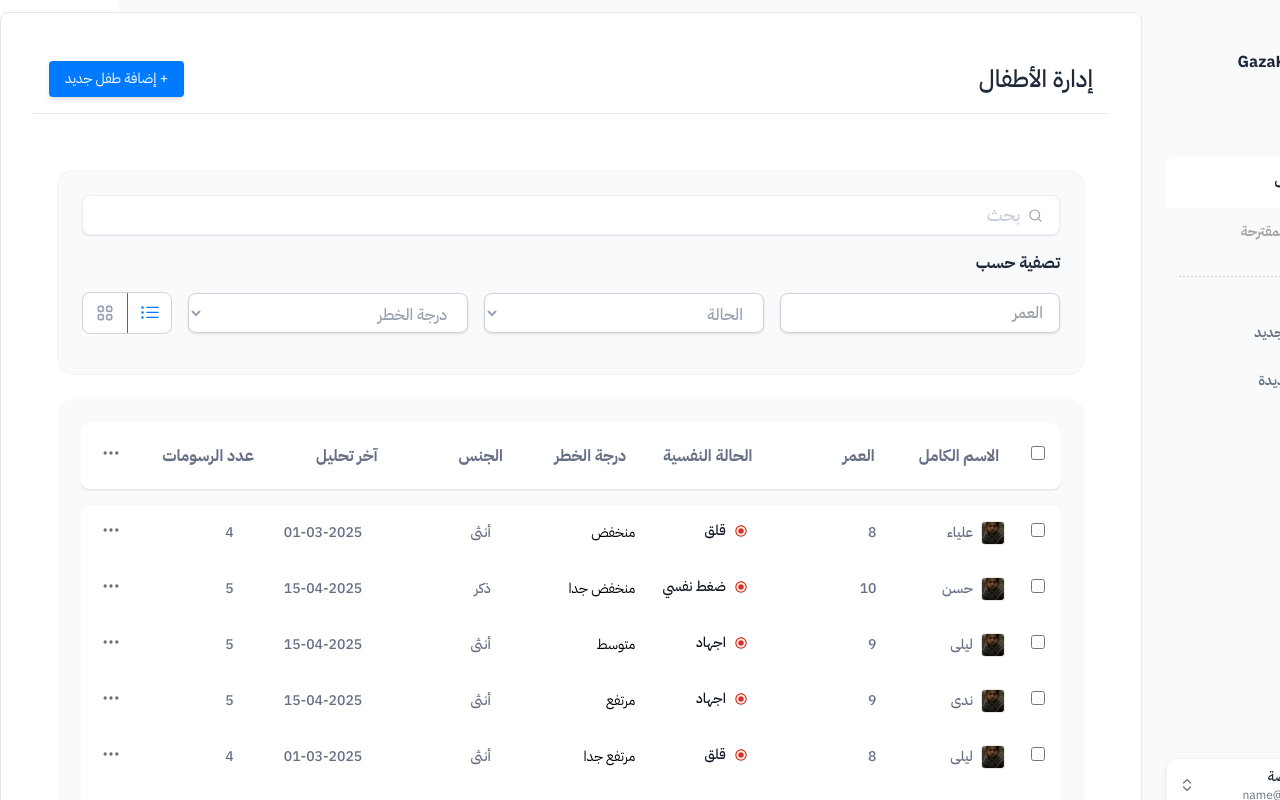
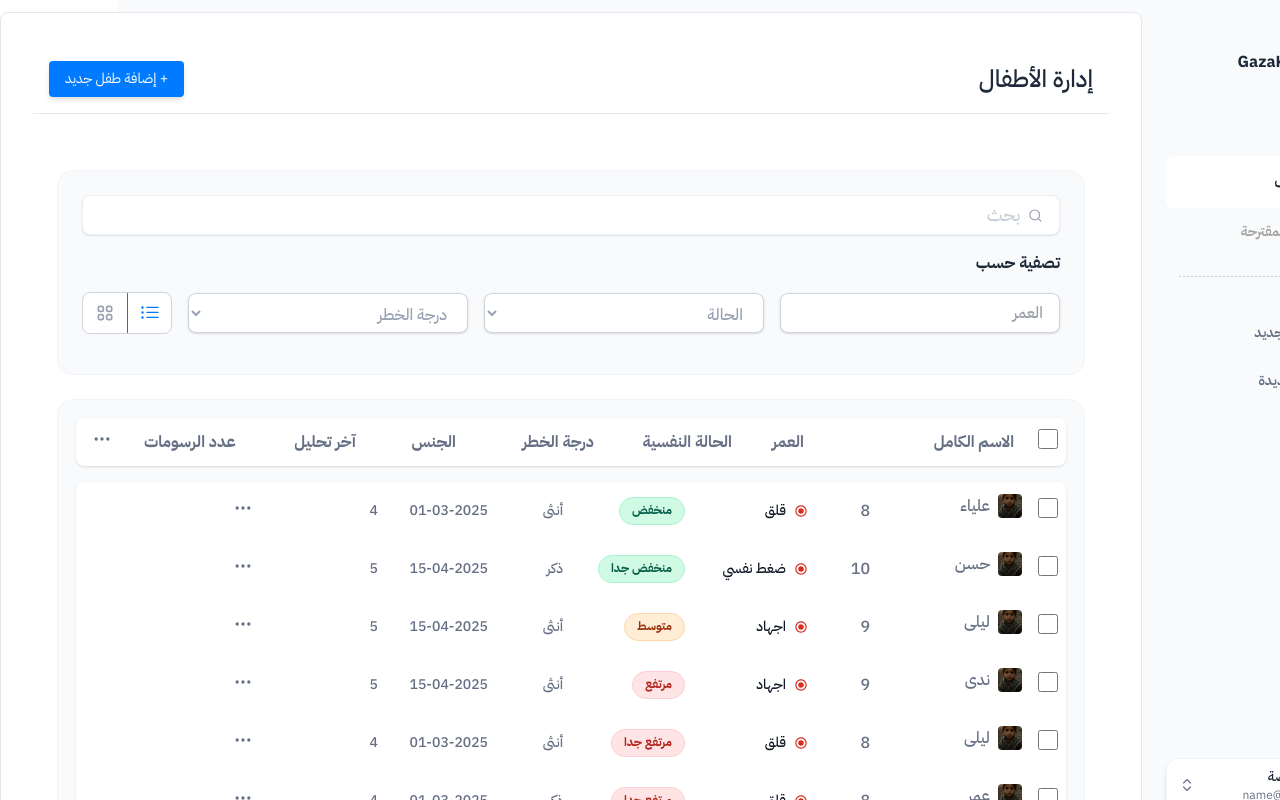
Before and after one commit to nureddin9932/gaza-mind, a React (Vite) app: page /dashboard/Main in a window 1280 px wide. Both pictures are taken after a click on the button 31 px from the left and 313 px from the top of the page. Shown: the top 800 px of the page. Built offline with nearby package versions, Linux system fonts and the light colour scheme.

Commit message:
WIP: update FilterView

```diff
--- a/src/ChildrenManagement/FilterView.jsx
+++ b/src/ChildrenManagement/FilterView.jsx
@@ -3,45 +3,48 @@ import React, { useState } from "react";
 import { IoMdRadioButtonOn } from "react-icons/io";
 import { HiOutlineDotsHorizontal } from "react-icons/hi";
 
+// ✅ Extracted Risk Level Badge
+function RiskLevelBadge({ level }) {
+  let className =
+    "inline-flex items-center justify-center font-bold text-[12px] rounded-full px-3 py-1 font-['IBM_Plex_Sans_Arabic'] whitespace-nowrap";
+  if (level === "متوسط") {
+    className += " text-[#9A3412] bg-[#FFEDD5] border border-[#FED7AA]";
+  } else if (["منخفض", "منخفض جدا"].includes(level)) {
+    className += " text-[#065F46] bg-[#D1FAE5] border border-[#A7F3D0]";
+  } else if (["مرتفع", "مرتفع جدا"].includes(level)) {
+    className += " text-[#B42318] bg-[#FFE4E6] border border-[#FECDD3]";
+  } else {
+    className += " text-[#667085] bg-gray-100";
+  }
+  return <span className={className}>{level}</span>;
+}
+
 function ChildCard({ name, age, mentalState, riskLevel, image }) {
-  const getRiskLevelStyle = (level) => {
-    if (level === "متوسط") {
-      return "inline-flex items-center justify-center font-semibold text-xs text-center text-[#9A3412] leading-[20px] font-['IBM_Plex_Sans_Arabic'] gap-[3px] rounded-full px-[24px] h-[20px] bg-[#FFEDD5] border border-[#FED7AA]";
-    } else if (["منخفض", "منخفض جدا"].includes(level)) {
-      return "inline-flex items-center justify-center font-semibold text-xs text-[#065F46] font-['IBM_Plex_Sans_Arabic'] gap-[3px] rounded-full px-[24px] h-[20px] bg-[#D1FAE5] border border-[#A7F3D0]";
-    } else if (["مرتفع", "مرتفع جدا"].includes(level)) {
-      return "inline-flex items-center justify-center font-semibold text-xs text-[#B42318] font-['IBM_Plex_Sans_Arabic'] gap-[3px] rounded-full px-[24px] h-[20px] bg-[#FFE4E6] border border-[#FECDD3]";
-    } else {
-      return "font-medium text-sm text-[#667085] font-['IBM_Plex_Sans_Arabic']";
-    }
-  };
-
   return (
-    <div className="bg-white rounded-[16px] border border-[#EAECF0] p-4 shadow-sm text-right font-['IBM_Plex_Sans_Arabic']">
+    <div className="w-full  h-[300px] bg-white rounded-[16px] border border-[#EAECF0] p-4 shadow-sm text-right font-['IBM_Plex_Sans_Arabic'] flex flex-col">
+      <div className="w-full h-[140px] mb-4 overflow-hidden rounded-[12px]">
         <img
-        src={image}
+          src={image || "/src/assets/image.png"}
           alt={name}
-        className="w-full h-[160px] object-cover rounded-[12px] mb-4"
+          className="w-full h-full object-cover"
         />
-      <div className="flex justify-between items-center">
-        <h3 className="font-bold text-[16px] text-[#101828]">{name}</h3>
+      </div>
+      <div className="flex justify-between items-center mb-3">
+        <h3 className="font-medium text-[16px] text-[#101828] ">{name}</h3>
         <p className="text-[#475467] text-[13px] font-semibold">{age} عام</p>
       </div>
-      <div className="mt-3 flex flex-col gap-2">
-        {/* الحالة النفسية */}
-        <div className="flex justify-between items-center bg-[#F9FAFB] rounded-[8px] p-2">
-          <p className="text-[#667085] text-[13px]">الحالة النفسية</p>
+      <div className="flex justify-between items-center bg-[#F9FAFB] rounded-[8px] p-2 mb-2">
+        <span className="text-[#667085] text-[12px] font-medium">الحالة النفسية</span>
         <div className="flex items-center gap-1">
-            <IoMdRadioButtonOn className="text-[#D92D20]" />
-            <span>{mentalState}</span>
+          <IoMdRadioButtonOn className="text-[#D92D20] w-3 h-3" />
+          <span className="text-[#1D2939] text-[12px] font-medium">
+            {mentalState}
+          </span>
         </div>
       </div>
-
-        {/* درجة الخطر */}
       <div className="flex justify-between items-center bg-[#F9FAFB] rounded-[8px] p-2">
-          <p className="text-[#667085] text-[13px]">درجة الخطر</p>
-          <span className={getRiskLevelStyle(riskLevel)}>{riskLevel}</span>
-        </div>
+        <span className="text-[#667085] text-[12px] font-medium">درجة الخطر</span>
+        <RiskLevelBadge level={riskLevel} />
       </div>
     </div>
   );
@@ -51,56 +54,23 @@ function ChildCard({ name, age, mentalState, riskLevel, image }) {
   const [openMenuId, setOpenMenuId] = useState(null);
   const [bulkMenuOpen, setBulkMenuOpen] = useState(false);
   const [selectedIds, setSelectedIds] = useState([]);
-  const children = childrenData; // ✅ use prop from Main
 
-  // ✅ Apply filters here
-  const filteredChildren = children.filter((child) => {
-    const matchesSearch =
-      !filters?.search ||
-      child.name.toLowerCase().includes(filters.search.toLowerCase());
-    const matchesAge = !filters?.age || String(child.age) === String(filters.age);
+  // ✅ Apply filters
+  const filteredChildren = childrenData.filter((child) => {
+    const search = filters?.search?.trim().toLowerCase();
+    const matchesSearch = !search || child.name.toLowerCase().includes(search);
+    const matchesAge =
+      !filters?.age || String(child.age) === String(filters.age);
     const matchesMental =
       !filters?.mentalState || child.mentalState === filters.mentalState;
     const matchesRisk =
       !filters?.riskLevel || child.riskLevel === filters.riskLevel;
-
     return matchesSearch && matchesAge && matchesMental && matchesRisk;
   });
 
-  const toggleRowMenu = (id) => {
-    setOpenMenuId((prev) => (prev === id ? null : id));
+  const handleSelectAll = (e) => {
+    setSelectedIds(e.target.checked ? filteredChildren.map((c) => c.id) : []);
   };
-
-  const handleBulkMenuClick = () => {
-    if (selectedIds.length > 0) {
-      setBulkMenuOpen((prev) => !prev);
-    }
-  };
-
-  const handleEdit = (id) => {
-    console.log("Edit row:", id);
-  };
-
-  const handleDelete = (id) => {
-    console.log("Delete row:", id);
-  };
-
-  const handleBulkEdit = () => {
-    console.log("Edit selected rows:", selectedIds);
-  };
-
-  const handleBulkDelete = () => {
-    console.log("Delete selected rows:", selectedIds);
-  };
-
-  const handleSelectAll = (e) => {
-    if (e.target.checked) {
-      setSelectedIds(filteredChildren.map((child) => child.id));
-    } else {
-      setSelectedIds([]);
-    }
-  };
-
   const handleSelectRow = (id) => {
     setSelectedIds((prev) =>
       prev.includes(id) ? prev.filter((i) => i !== id) : [...prev, id]
@@ -108,72 +78,80 @@ function ChildCard({ name, age, mentalState, riskLevel, image }) {
   };
 
   return (
-    <div className=" bg-[#F9FAFB] rounded-[16px] p-6 flex flex-col gap-6">
+    <div className="w-full max-w-[1172px] mx-auto">
       {viewMode === "grid" ? (
-        <div className="p-6 grid grid-cols-1 sm:grid-cols-2 md:grid-cols-3 lg:grid-cols-4 gap-6">
+        // Grid View
+        <div className="rounded-[16px] border border-[#F2F4F7] bg-[#F9FAFB] p-[18px] flex flex-col gap-[16px] text-right">
+          <div className="flex justify-center">
+            <div className="w-full max-w-[1038px] grid grid-cols-4 gap-[18px] ">
               {filteredChildren.map((child) => (
-            <ChildCard
-              key={child.id}
-              name={child.name}
-              age={child.age}
-              mentalState={child.mentalState}
-              riskLevel={child.riskLevel}
-              image="/src/assets/image.png"
-            />
+                <ChildCard key={child.id} {...child} image={child.image} />
               ))}
             </div>
+          </div>
+        </div>
       ) : (
-        <div className="overflow-x-auto space-y-4">
+        // Table View
+        <div className="rounded-[16px] border border-[#F2F4F7] bg-[#F9FAFB] p-[18px] flex flex-col gap-[16px] text-right">
           <div className="bg-white rounded-lg shadow-sm">
-            <table className="w-full text-sm font-['IBM_Plex_Sans_Arabic']">
+            <table className="w-full table-auto text-sm font-['IBM_Plex_Sans_Arabic']">
               <thead>
                 <tr>
-                  <th className="p-4 text-right w-[40px]">
+                  {/* Checkbox Column */}
+                  <th className="w-[48px] h-[48px] px-2 py-2   ">
                     <input
                       type="checkbox"
                       onChange={handleSelectAll}
-                      className="w-[14px] h-[14px]"
+                      className="w-[20px] h-[20px] "
                     />
                   </th>
 
-                  <th className="p-4 text-[#667085] font-bold text-base text-right w-[140px]">
+                  {/* Name Column */}
+                  <th className="  w-[140px] h-[48px] px-1 py-2 flex items-center gap-[8px] text-right text-[#667085] font-bold text-base whitespace-nowrap">
                     الاسم الكامل
                   </th>
-                  <th className="p-4 text-[#667085] font-bold text-base text-right w-[140px]">
+
+                  {/* Age Column */}
+                  <th className="w-[72px] h-[48px] px-4  py-2 text-right text-[#667085] font-bold text-base whitespace-nowrap">
                     العمر
                   </th>
-                  <th className="p-4 text-[#667085] font-bold text-base text-right w-[140px]">
+
+                  {/* Mental State Column */}
+                  <th className=" w-[138px] h-[48px] px-4 py-2 text-right text-[#667085] font-bold text-base whitespace-nowrap">
                     الحالة النفسية
                   </th>
-                  <th className="p-4 text-[#667085] font-bold text-base text-right w-[140px]">
+
+                  {/* Risk Level Column */}
+                  <th className=" w-[138px] h-[48px] px-4 py-2 text-right text-[#667085] font-bold text-base whitespace-nowrap">
                     درجة الخطر
                   </th>
-                  <th className="p-4 text-[#667085] font-bold text-base text-right w-[140px]">
+
+                  {/* Gender Column */}
+                  <th className="w-[100px] h-[48px]  px-4 py-2 text-right text-[#667085] font-bold text-base whitespace-nowrap">
                     الجنس
                   </th>
-                  <th className="p-4 text-[#667085] font-bold text-base text-right w-[140px]">
+
+                  {/* Last Analysis Column */}
+                  <th className=" w-[120px] h-[48px] px-4 py-2 text-right text-[#667085] font-bold text-base whitespace-nowrap">
                     آخر تحليل
                   </th>
-                  <th className="p-4 text-[#667085] font-bold text-base text-right w-[140px]">
+
+                  {/* Drawings Column */}
+                  <th className=" w-[120px] h-[48px] px-4 py-2 text-right text-[#667085] font-bold text-base whitespace-nowrap">
                     عدد الرسومات
                   </th>
-                  <th className="p-5 text-right w-[40px] relative">
-                    <button onClick={handleBulkMenuClick}>
+
+                  {/* Actions Column */}
+                  <th className="w-[48px] h-[48px] px-4 py-2 text-right relative">
+                    <button onClick={() => setBulkMenuOpen((p) => !p)}>
                       <HiOutlineDotsHorizontal className="w-5 h-5 text-[#667085]" />
                     </button>
-
                     {selectedIds.length > 0 && bulkMenuOpen && (
-                      <div className="absolute left-0 top-full mt-2 bg-white border border-gray-200 rounded-md shadow-md z-10 w-[100px] text-sm font-['IBM_Plex_Sans_Arabic']">
-                        <button
-                          onClick={handleBulkEdit}
-                          className="block w-full px-3 py-2 text-right hover:bg-gray-50"
-                        >
+                      <div className="absolute left-0 top-full mt-2 bg-white border border-gray-200 rounded-md shadow-md z-10 w-[100px] text-sm">
+                        <button className="block w-full px-3 py-2 text-right hover:bg-gray-50">
                           تعديل
                         </button>
-                        <button
-                          onClick={handleBulkDelete}
-                          className="block w-full px-3 py-2 text-right hover:bg-gray-50 text-[#B42318]"
-                        >
+                        <button className="block w-full px-3 py-2 text-right hover:bg-gray-50 text-[#B42318]">
                           حذف
                         </button>
                       </div>
@@ -184,9 +162,8 @@ function ChildCard({ name, age, mentalState, riskLevel, image }) {
             </table>
           </div>
 
-          {/* الجسم (الأسطر) */}
           <div className="bg-white rounded-lg shadow-sm">
-            <table className="w-full table-fixed text-sm font-['IBM_Plex_Sans_Arabic']">
+            <table className="w-full table-auto text-sm font-['IBM_Plex_Sans_Arabic']">
               <tbody>
                 {filteredChildren.map((child) => (
                   <tr
@@ -195,61 +172,59 @@ function ChildCard({ name, age, mentalState, riskLevel, image }) {
                       selectedIds.includes(child.id) ? "bg-[#6eb3fe65]" : ""
                     }`}
                   >
-                    <td className="p-4 text-right w-[40px]">
+                    <td className="w-[40px] h-[48px] px-2 py-2  ">
                       <input
                         type="checkbox"
                         checked={selectedIds.includes(child.id)}
                         onChange={() => handleSelectRow(child.id)}
-                        className="w-[14px] h-[14px]"
+                        className=" w-[20px] h-[20px]"
                       />
                     </td>
-
-                    <td className="p-4 text-right font-medium text-sm text-[#667085]">
-                      <div className="flex items-center gap-2 ">
+                    <td className=" w-[140px] h-[48px] px-1 py-3 text-right text-[#667085] font-medium text-base whitespace-nowrap ">
+  <div className="flex gap-2 justify-start  h-full">
     <img
       src={child.image || "/src/assets/image.png"}
       alt={child.name}
-                          className="w-[24px] h-[24px] rounded-[4px] border border-[#18181B1A] object-cover"
+      className=" w-[24px] h-[24px] rounded-[4px]  border-0.6 border-[#18181B1A] object-cover"
     />
     <span>{child.name}</span>
   </div>
 </td>
 
-                    <td className="p-4 text-right font-medium text-sm text-[#667085]">
+<td className="w-[66px] h-[48px] px-4 py-2 font-medium text-right text-[#667085] text-base whitespace-nowrap">
   {child.age}
 </td>
-                    <td className="p-4 flex items-center gap-2 text-right font-medium text-sm text-[#101828]">
+                  <td className=" w-[127px] h-[48px] px-3 py-2 text-right font-medium text-[#101828]">
+  <div className="flex items-center gap-2 justify-start h-full">
     <IoMdRadioButtonOn className="text-[#D92D20]" />
-                      {child.mentalState}
+    <span>{child.mentalState}</span>
+  </div>
 </td>
-                    <td className="text-right">{child.riskLevel}</td>
 
-                    <td className="p-4 text-right font-medium text-sm text-[#667085]">
-                      {child.gender}
+<td className="w-[114px] h-[48px] px-2 py-2 text-right  ">
+  <div className="flex items-center justify-start h-full">
+    <RiskLevelBadge level={child.riskLevel} />
+  </div>
 </td>
-                    <td className="p-4 text-right font-medium text-sm text-[#667085]">
-                      {child.lastAnalysis}
-                    </td>
-                    <td className="p-4 text-right font-medium text-sm text-[#667085]">
-                      {child.drawings}
-                    </td>
-                    <td className=" text-right w-[40px] relative">
-                      <button onClick={() => toggleRowMenu(child.id)}>
+                    <td className="  w-[83px] h-[48px] px-4 py-2 font-medium text-right text-[#667085]">{child.gender}</td>
+                    <td className=" w-[102px] h-[48px] px-2 py-2 font-medium text-right text-[#667085]">{child.lastAnalysis}</td>
+                    <td className=" w-[125px] h-[48px] p-4 font-medium text-right text-[#667085]">{child.drawings}</td>
+                    <td className="p-4  text-right text-[#667085]">
+                      <button
+                        onClick={() =>
+                          setOpenMenuId((p) =>
+                            p === child.id ? null : child.id
+                          )
+                        }
+                      >
                         <HiOutlineDotsHorizontal className="w-5 h-5 text-[#667085]" />
                       </button>
-
                       {openMenuId === child.id && (
                         <div className="absolute left-0 top-full mt-2 bg-white border border-gray-200 rounded-md shadow-md z-10 w-[100px] text-sm">
-                          <button
-                            onClick={() => handleEdit(child.id)}
-                            className="block w-full px-3 py-2 text-right hover:bg-gray-50"
-                          >
+                          <button className="block w-full px-3 py-2 text-right hover:bg-gray-50">
                             تعديل
                           </button>
-                          <button
-                            onClick={() => handleDelete(child.id)}
-                            className="block w-full px-3 py-2 text-right hover:bg-gray-50 text-[#B42318]"
-                          >
+                          <button className="block w-full px-3 py-2 text-right hover:bg-gray-50 text-[#B42318]">
                             حذف
                           </button>
                         </div>
```
Lines whose indentation alone changed are shown as unchanged.
